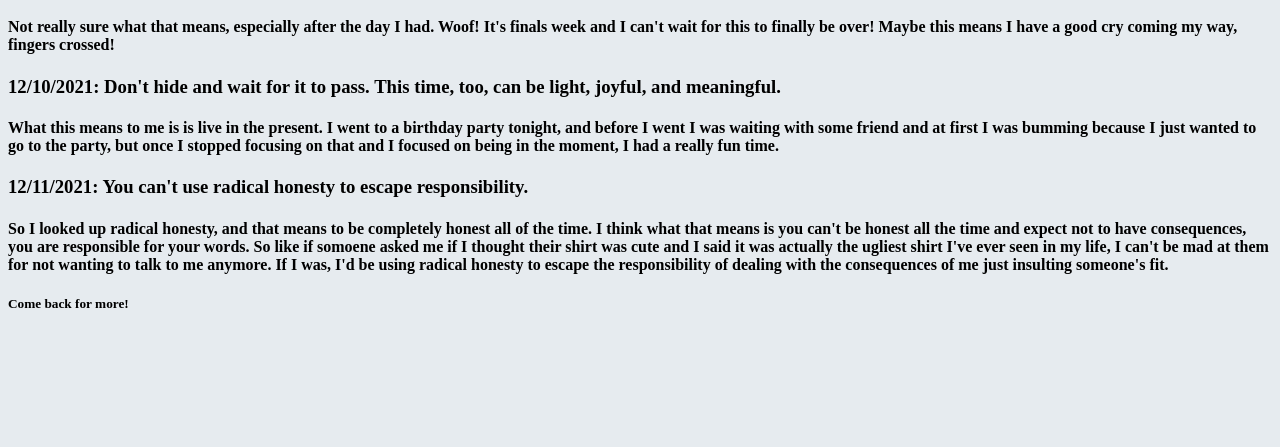
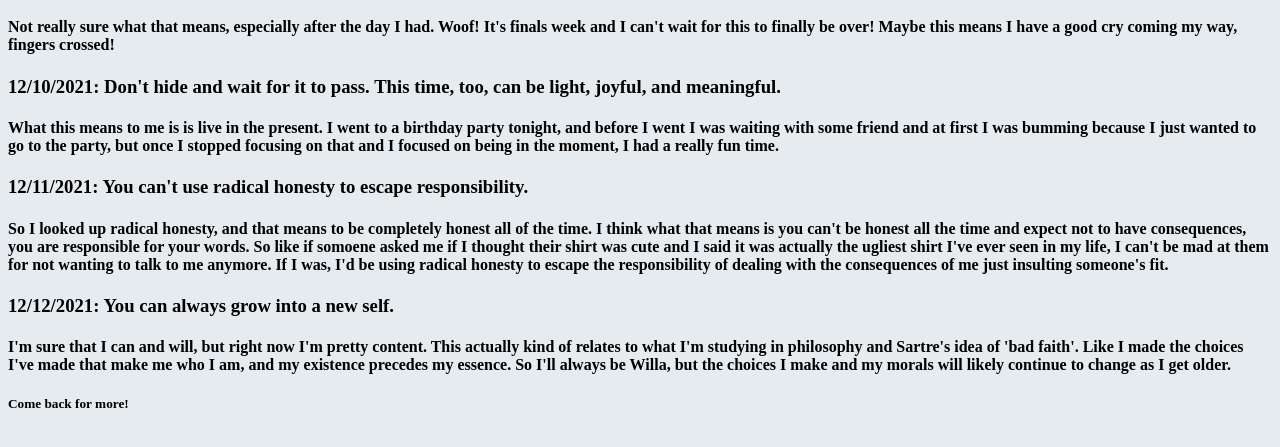
Before and after one commit to willadenton/co-star, a plain HTML site: page index.html in a window 1280 px wide. Shown: the part 99-546 px from the top of the page. Drawn offline with Linux system fonts and the light colour scheme.

Commit message:
Add files via upload

```diff
--- a/index.html
+++ b/index.html
@@ -83,6 +83,14 @@
           be mad at them for not wanting to talk to me anymore. If I was, I'd be using radical honesty to escape the responsibility of dealing
           with the consequences of me just insulting someone's fit.
         </h4>
+        <h3>
+          12/12/2021: You can always grow into a new self.
+        </h3>
+        <h4>
+          I'm sure that I can and will, but right now I'm pretty content. This actually kind of relates to what I'm studying in philosophy and Sartre's idea of 'bad faith'.
+          Like I made the choices I've made that make me who I am, and my existence precedes my essence. So I'll always be Willa, but the choices I make and my morals will likely
+          continue to change as I get older.
+        </h4>
     </body2>
 
     <body3>
```
